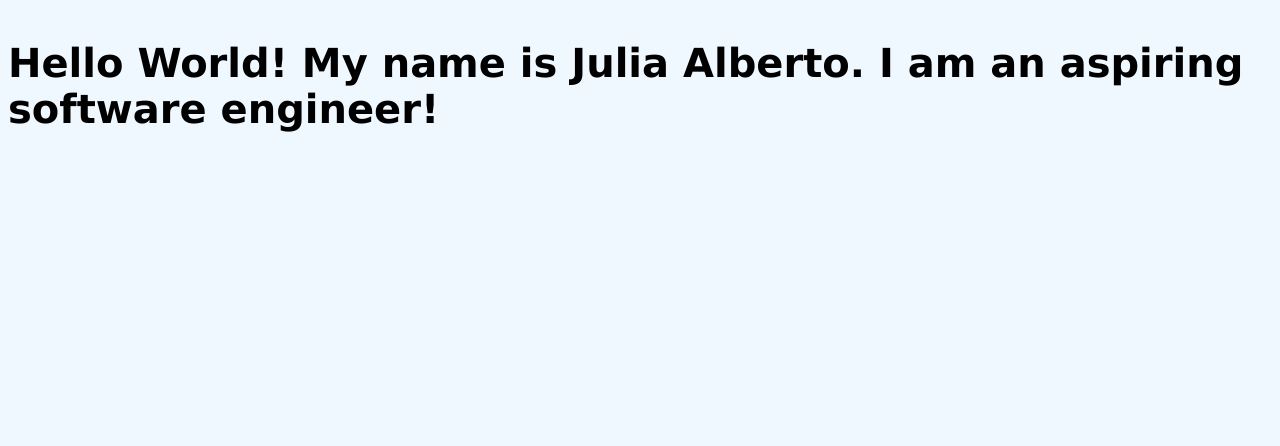
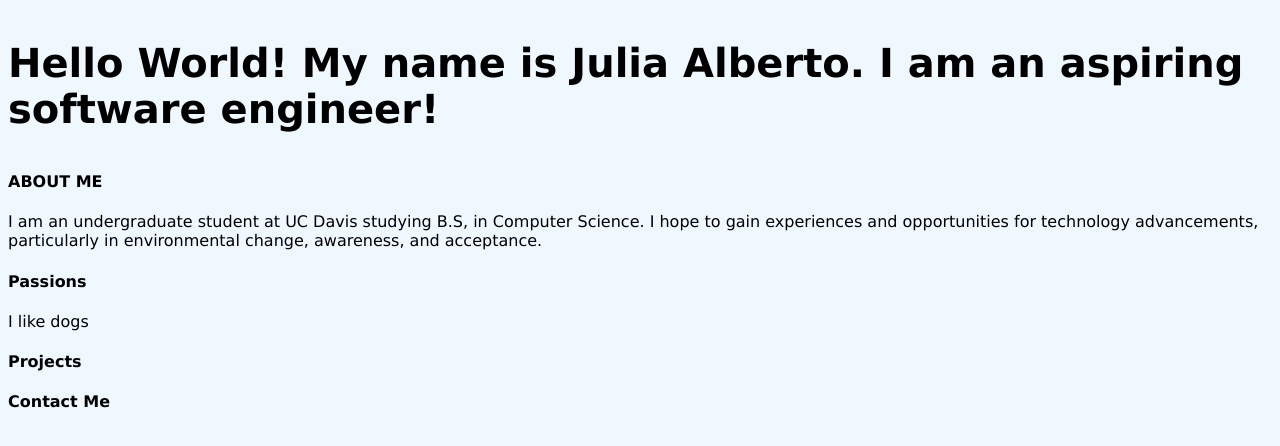
Before and after one commit to juliaalberto/Resume-website-plain, a plain HTML site: page index.html in a window 1280 px wide. Drawn offline with Linux system fonts and the light colour scheme.

Commit message:
One Page

```diff
--- a/index.html
+++ b/index.html
@@ -6,15 +6,39 @@
 </head>
 <body>
 
-<h3>
-	Hello World! My name is Julia Alberto. I am an aspiring software engineer!
-</h3>
+<header>
+
+</header>
 
 <div>
-	<p>
+<h3>
+		Hello World! My name is Julia Alberto. I am an aspiring software engineer!
+</h3>
+</div>
+
+
+<div>
+	<h4> ABOUT ME</h4>
+	<p> I am an undergraduate student at UC Davis studying B.S, in Computer Science. I hope to gain experiences and opportunities
+		for technology advancements, particularly in environmental change, awareness, and acceptance.
 	</p>
 </div>
 
+<div>
+	<h4>Passions</h4>
+	<p> I like dogs</p>
+</div>
+
+<div>
+	<h4>Projects</h4>
+	<p></p>
+</div>
+
+<div>
+	<h4> Contact Me</h4>
+	<p></p>
+</div>
+
+
 </body>
-
 </html>
```
